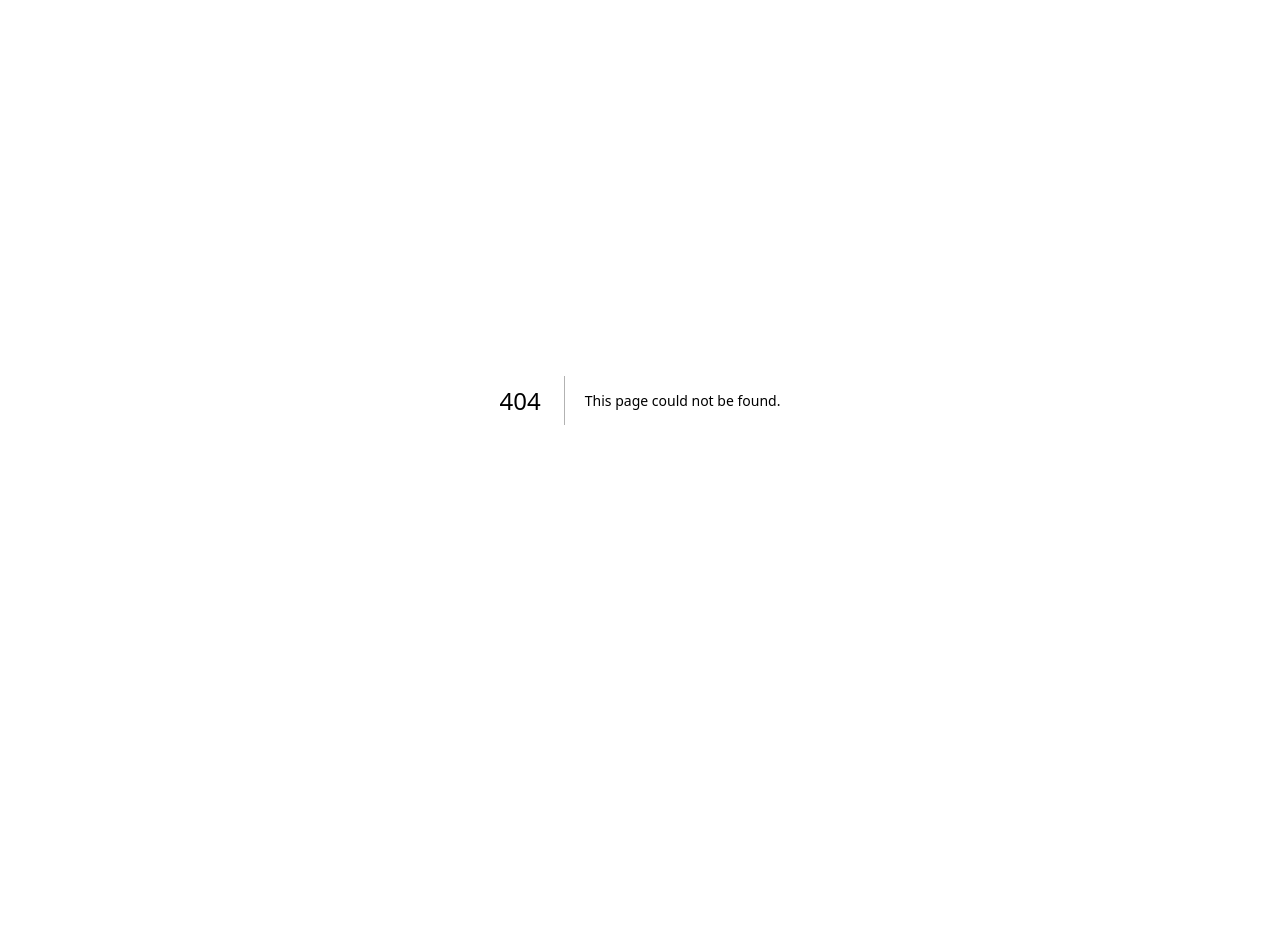
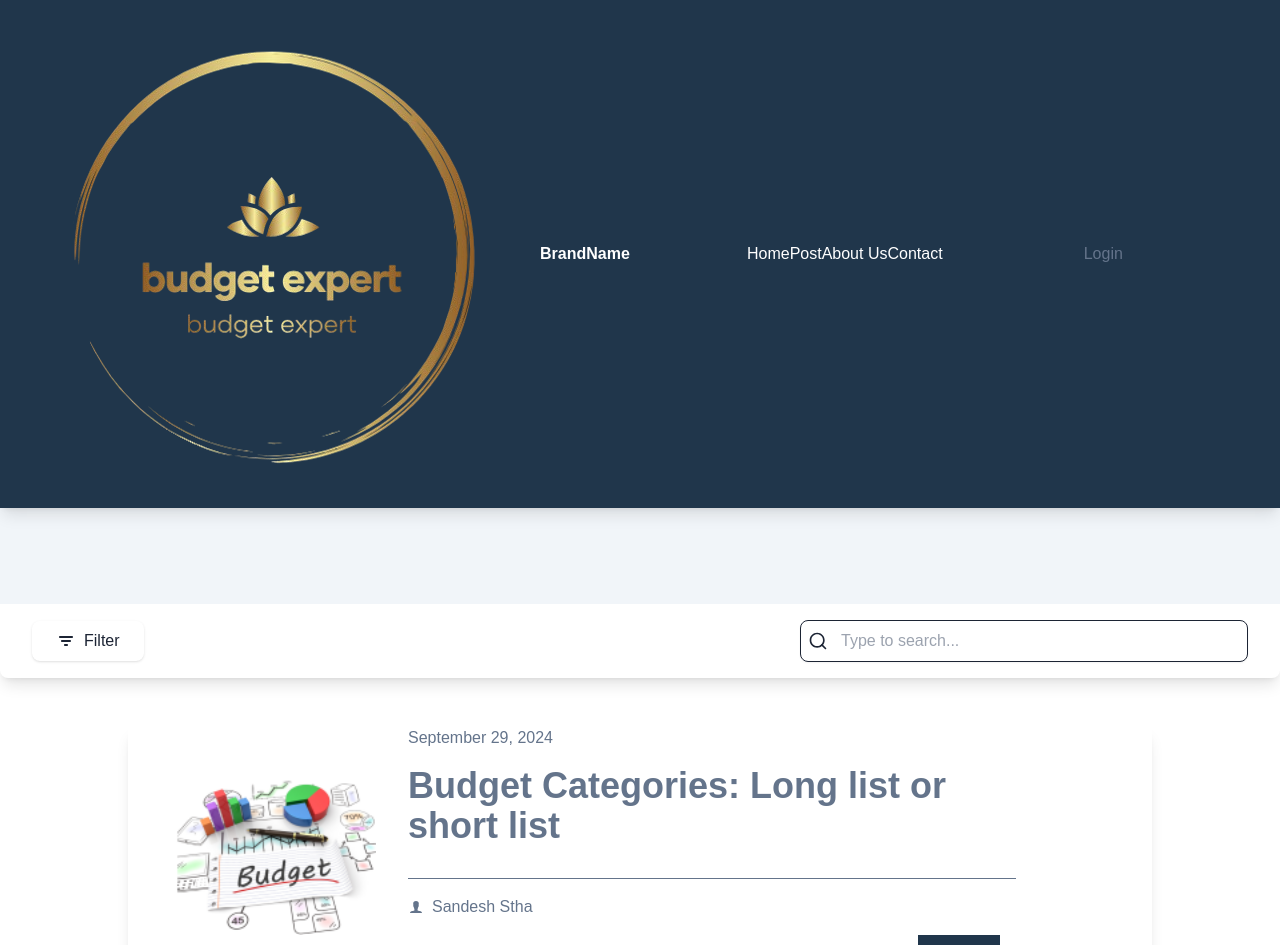
Before and after one commit to Sandeshstha0/Cap_frontend, a Next.js app: page /posts in a window 1280 px wide. Before the commit this address had no page. Shown: the top 945 px of the page. Before the commit the page ends 800 px from the top, so only its background shows below. Built offline with nearby package versions, Linux system fonts and the light colour scheme.

Commit message:
"Updated MainLayout, Navbar, Data, and index pages with changes to CSS classes, links, and data structure."

```diff
--- a/src/Components/globalComponent/Landingpage/MainLayout.tsx
+++ b/src/Components/globalComponent/Landingpage/MainLayout.tsx
@@ -10,9 +10,9 @@ interface LayoutProps {
 
 const Layout: React.FC<LayoutProps> = ({ children }) => {
   return (
-    <div className="flex flex-col min-h-screen bg-primary">
+    <div className="flex flex-col  ">
       <Navbar />
-      <main className="flex-grow mt-18 ">
+      <main className="flex-grow  ">
         {children}
       </main>
       <Footer />
--- a/src/Components/globalComponent/Landingpage/NavBar.tsx
+++ b/src/Components/globalComponent/Landingpage/NavBar.tsx
@@ -23,15 +23,15 @@ function Navbar() {
           <Link href="/" className="text-white font-medium hover:text-[#facc15] transition duration-200">
             Home
           </Link>
-          <a href="#" className="text-white font-medium hover:text-[#facc15] transition duration-200">
+          <a href="/posts" className="text-white font-medium hover:text-[#facc15] transition duration-200">
             Post
           </a>
-          <a href="/aboutus" className="text-white font-medium hover:text-[#facc15] transition duration-200">
+          <Link href="/aboutus" className="text-white font-medium hover:text-[#facc15] transition duration-200">
             About Us
-          </a>
-          <a href="#" className="text-white font-medium hover:text-[#facc15] transition duration-200">
+          </Link>
+          <Link href="#" className="text-white font-medium hover:text-[#facc15] transition duration-200">
             Contact
-          </a>
+          </Link>
         </div>
 
         {/* Button Section */}
--- a/src/Data/Data.ts
+++ b/src/Data/Data.ts
@@ -2,17 +2,19 @@ export const PostData = [
   {
     time: "September 29, 2024",
     title: "Budget Categories: Long list or short list",
-      image: "/aboutus.png"
+    image: "/aboutus.png",
+    author: "Sandesh Stha",
   },
   {
     time: "October 5, 2024",
     title: "How to Effectively Manage Your Budget",
-      image: "/budgetmanagement.png"
+    image: "/budgetmanagement.png",
+    author: "Sandesh Stha",
   },
   {
     time: "November 15, 2024",
     title: "The Importance of Setting Budget Categories",
-      image: "/importance.png"
+    image: "/importance.png",
+    author: "Sandesh Stha",
   },
-
 ];
--- a/src/pages/index.tsx
+++ b/src/pages/index.tsx
@@ -10,7 +10,7 @@ export default function Home() {
   return (
     <>
     <Layout>
-      <div className=" bg-primary overflow-y-hidden">
+      <div className=" bg-primary overflow-y-hidden mt-18" >
 
         <HeroSection />
         <SecondSection />
--- /dev/null
+++ b/src/pages/posts/index.tsx
@@ -0,0 +1,127 @@
+/* eslint-disable @next/next/no-img-element */
+import Layout from '@/Components/globalComponent/Landingpage/MainLayout'
+import Image from 'next/image'
+import React from 'react'
+import { IoIosPerson } from "react-icons/io";
+import { PostData } from '@/Data/Data';
+import Button from '@/Components/Button';
+import Link from 'next/link';
+
+export default function index() {
+  const handleClick = () => {
+    alert('Button clicked!');
+  };
+  return (
+    <Layout>
+
+      <div className='bg-white mt-12'>
+        <div className='text-black mt-24 px-8 py-4 bg-gray-50 rounded-lg shadow-lg'>
+          <div className='flex justify-between items-center'>
+          <div className='flex items-center space-x-4'>
+              <button className="inline-flex items-center justify-center gap-2 bg-gray-200 px-6 py-2 text-gray-700 font-medium rounded-lg shadow hover:bg-gray-300 transition">
+                <svg
+                  className="fill-current"
+                  width="20"
+                  height="20"
+                  viewBox="0 0 20 20"
+                  fill="none"
+                  xmlns="http://www.w3.org/2000/svg"
+                >
+                  <path
+                    fillRule="evenodd"
+                    clipRule="evenodd"
+                    d="M4 5C3.44772 5 3 5.44772 3 6C3 6.55228 3.44772 7 4 7H16C16.5523 7 17 6.55228 17 6C17 5.44772 16.5523 5 16 5H4ZM6 9C5.44772 9 5 9.44772 5 10C5 10.5523 5.44772 11 6 11H14C14.5523 11 15 10.5523 15 10C15 9.44772 14.5523 9 14 9H6ZM9 13C8.44772 13 8 13.4477 8 14C8 14.5523 8.44772 15 9 15H11C11.5523 15 12 14.5523 12 14C12 13.4477 11.5523 13 11 13H9Z"
+                    fill="currentColor"
+                  />
+                </svg>
+                Filter
+              </button>
+            </div>
+            {/* Search Bar */}
+            <div className="relative flex items-center w-full max-w-md">
+              <button className="absolute left-2 top-1/2 -translate-y-1/2 focus:outline-none">
+                <svg
+                  className="fill-current text-gray-500 hover:text-blue-500"
+                  width="20"
+                  height="20"
+                  viewBox="0 0 20 20"
+                  fill="none"
+                  xmlns="http://www.w3.org/2000/svg"
+                >
+                  <path
+                    fillRule="evenodd"
+                    clipRule="evenodd"
+                    d="M9.16666 3.33332C5.945 3.33332 3.33332 5.945 3.33332 9.16666C3.33332 12.3883 5.945 15 9.16666 15C12.3883 15 15 12.3883 15 9.16666C15 5.945 12.3883 3.33332 9.16666 3.33332ZM1.66666 9.16666C1.66666 5.02452 5.02452 1.66666 9.16666 1.66666C13.3088 1.66666 16.6667 5.02452 16.6667 9.16666C16.6667 13.3088 13.3088 16.6667 9.16666 16.6667C5.02452 16.6667 1.66666 13.3088 1.66666 9.16666Z"
+                    fill="currentColor"
+                  />
+                  <path
+                    fillRule="evenodd"
+                    clipRule="evenodd"
+                    d="M13.2857 13.2857C13.6112 12.9603 14.1388 12.9603 14.4642 13.2857L18.0892 16.9107C18.4147 17.2362 18.4147 17.7638 18.0892 18.0892C17.7638 18.4147 17.2362 18.4147 16.9107 18.0892L13.2857 14.4642C12.9603 14.1388 12.9603 13.6112 13.2857 13.2857Z"
+                    fill="currentColor"
+                  />
+                </svg>
+              </button>
+              <input
+                type="text"
+                placeholder="Type to search..."
+                className="w-full border border-gray-300 bg-white rounded-lg pl-10 pr-4 py-2 shadow-sm focus:ring-2 focus:ring-blue-500 focus:outline-none font-medium"
+              />
+            </div>
+
+            {/* Filter Button */}
+
+          </div>
+        </div>
+
+
+
+        {PostData.map((item, index) => (
+          <div key={index} className='flex bg-white items-center justify-center mt-12'> {/* This div centers content */}
+            <div className='w-full max-w-5xl px-4 md:px-8 rounded-lg shadow-lg'>
+              <div className='flex flex-col-reverse md:flex-row lg:items-center'>
+
+                <div className='flex items-center justify-center p-4'>
+                  <img src='/aboutus.png' className='object-cover w-50  ' alt='Background' />
+                </div>
+
+                {/* Left Column */}
+                <div className='flex flex-col w-full md:w-2/3 px-4'>
+                  <div className='border-b border-gray-300 pb-4'>
+                    <p className='text-sm md:text-base font-medium mb-2 md:mb-4'>
+                      {item.time}
+                    </p>
+                    <h1 className='text-xl md:text-4xl font-bold mb-2 md:mb-4'>
+                      {item.title}
+                    </h1>
+
+                  </div>
+
+                  <div className='flex flex-col gap-y-2 md:gap-y-4 pt-4'>
+                    <span className='flex items-center gap-x-2'>
+                      <IoIosPerson />
+                      {item.author}
+                    </span>
+
+                  </div>
+
+                  <div className='text-right p-4' >
+                    <Button label="Read" onClick={handleClick} variant="secondary" />
+                  </div>
+                </div>
+
+                {/* Right Column */}
+
+              </div>
+            </div>
+          </div>
+        ))}
+
+      </div>
+
+
+    </Layout>
+
+
+  )
+}
```
Lines whose indentation alone changed are shown as unchanged.
